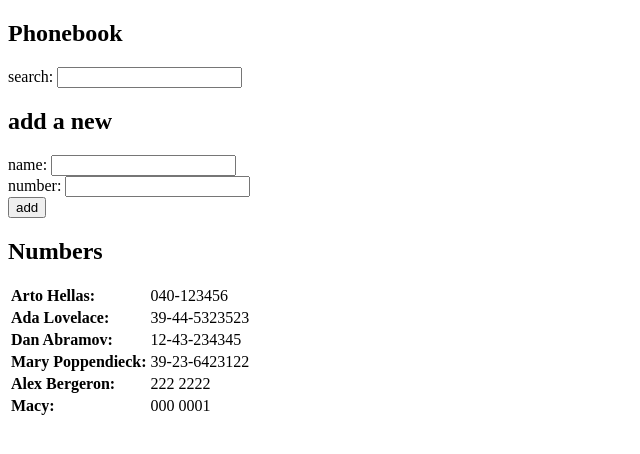
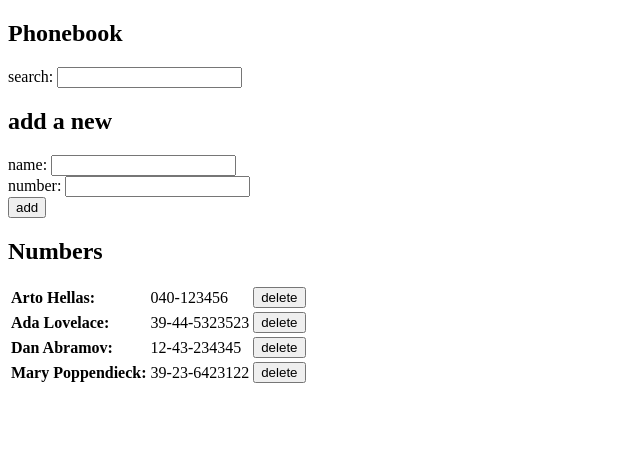
Before and after one commit to abergeron15/part2, a React (Vite) app in the folder phonebook/: page / in a window 1280 px wide. Shown: the top 454 px of the page, without its empty margins (0-640 px from the left). Built offline with nearby package versions, Linux system fonts and the light colour scheme; data requests are answered from the project's data file.

Commit message:
exercise 2.14

```diff
--- a/phonebook/db.json
+++ b/phonebook/db.json
@@ -19,16 +19,6 @@
       "name": "Mary Poppendieck",
       "number": "39-23-6423122",
       "id": "4"
-    },
-    {
-      "id": "9135",
-      "name": "Alex Bergeron",
-      "number": "222 2222"
-    },
-    {
-      "id": "03f7",
-      "name": "Macy",
-      "number": "000 0001"
     }
   ]
 }
--- a/phonebook/src/App.jsx
+++ b/phonebook/src/App.jsx
@@ -24,22 +24,28 @@ const AddPersonForm = ({ onSubmit, inputs }) => (
   </form>
 )
 
-const Person = ({ person }) => (
-  <tr><th align='left'>{person.name}:</th><td>{person.number}</td></tr>
+const Person = ({ person, onDelete }) => {
+
+  return (
+    <tr><th align='left'>{person.name}:</th><td>{person.number}</td><td><button onClick={onDelete}>delete</button></td></tr>
   )
+}
 
-const Numbers = ({ persons }) => (
+const Numbers = ({ personsToShow, onDelete }) => {
+
+  return (
     <div>
       <h2>Numbers</h2>
       <div>
         <table>
           <tbody>
-          {persons.map(person => <Person key={person.name} person={person} />)}
+            {personsToShow.map(person => <Person key={person.name} person={person} onDelete={(event) => onDelete(event, person)} />)}
           </tbody>
         </table>
       </div>
     </div>
   )
+}
 
 const App = () => {
   const [persons, setPersons] = useState([])
@@ -75,7 +81,7 @@ const App = () => {
 
     if (persons.some(person => person.name === newName)) {
       alert(`${newName} is already added to phonebook`)
-
+      return
     }
     const newPerson = {
       name: newName,
@@ -84,11 +90,25 @@ const App = () => {
 
     personServices
       .create(newPerson)
-      .then(response => {
-        setPersons(persons.concat(newPerson))
+      .then(personData => {
+        console.log(personData)
+        setPersons(persons.concat(personData))
         setNewName('')
         setNewNumber('')
       })
+  }
+
+  const removeFromPhonebook = (event, person) => {
+    event.preventDefault()
+    console.log(event)
+    if (confirm(`Delete ${person.name}?`)) {
+      personServices
+        .del(person.id)
+        .then(deletedPerson => {
+          console.log('deleted', deletedPerson)
+          setPersons(persons.filter(p => p.id !== deletedPerson.id))
+        })
+    }
   }
 
   const personsToShow = persons.filter(person => person.name.toLowerCase().includes(newSearch.toLowerCase()))
@@ -112,7 +132,7 @@ const App = () => {
           }
         ]}
       />
-      <Numbers persons={personsToShow} />
+      <Numbers personsToShow={personsToShow} onDelete={removeFromPhonebook} />
     </div>
   )
 }
--- a/phonebook/src/services/persons.js
+++ b/phonebook/src/services/persons.js
@@ -16,4 +16,9 @@ const update = (id, newObject) => {
   return request.then((response) => response.data);
 };
 
-export default { getAll, create, update };
+const del = (id) => {
+  const request = axios.delete(`${baseUrl}/${id}`);
+  return request.then((response) => response.data);
+};
+
+export default { getAll, create, update, del };
```
Lines whose indentation alone changed are shown as unchanged.
